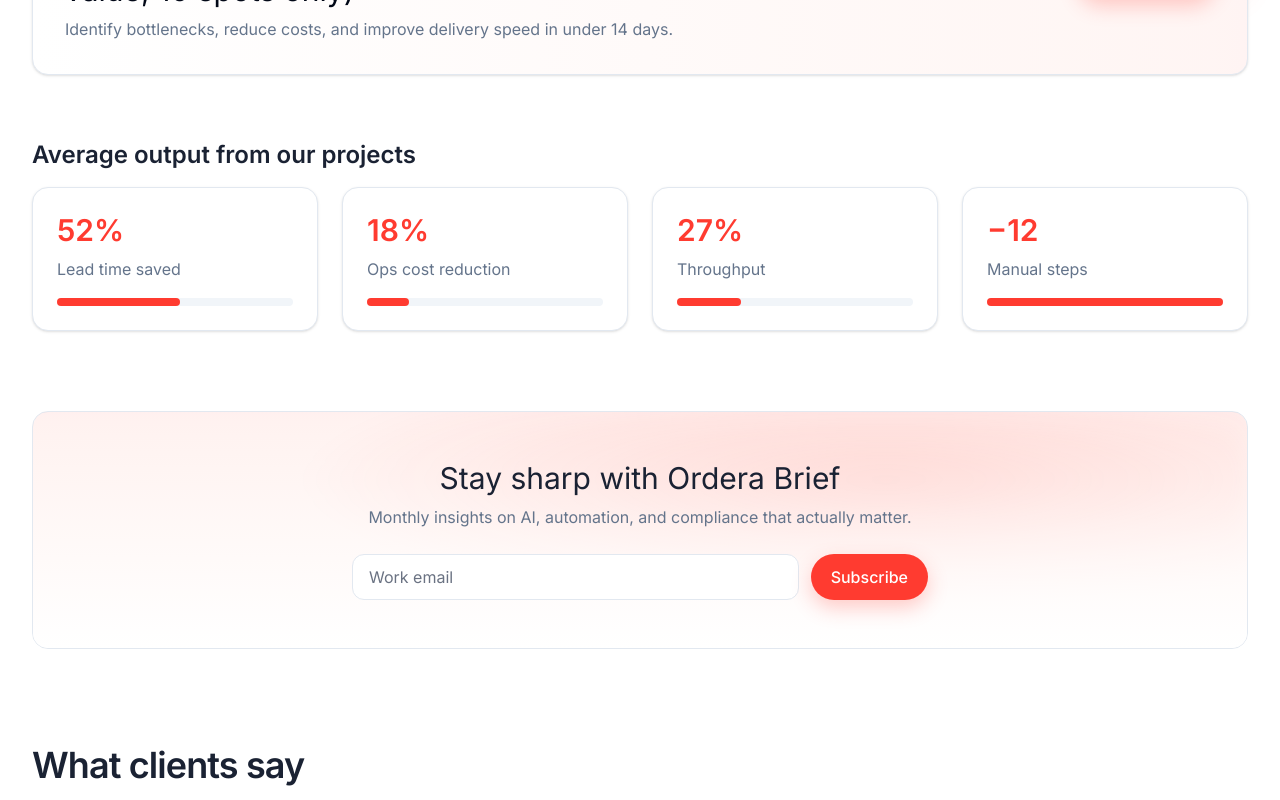
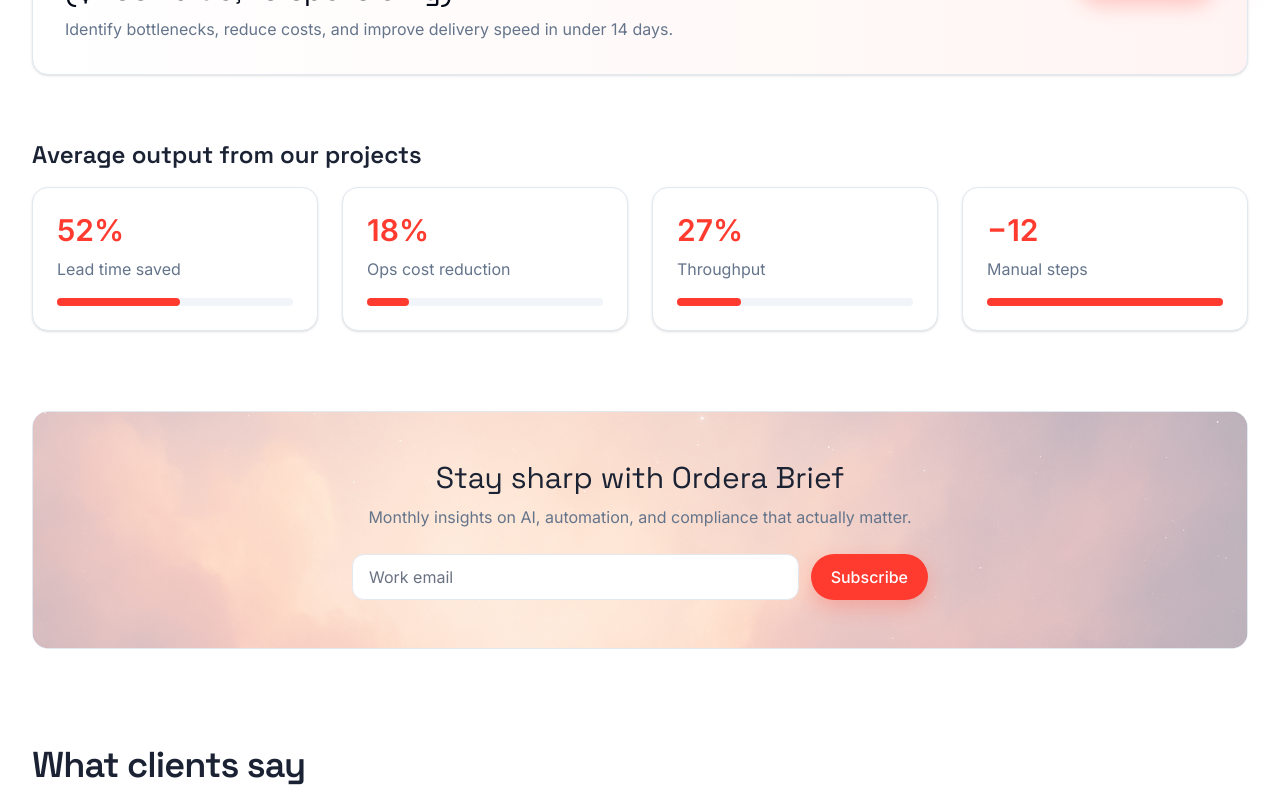
Before and after one commit to ShakibH/ordera-website, a Next.js app: page / in a window 1280 px wide. Shown: the part 1360-2160 px from the top of the page. Built offline with nearby package versions, Linux system fonts and the light colour scheme; no server answers.

Commit message:
global font rules updates

```diff
--- a/src/app/(routes)/blog/page.tsx
+++ b/src/app/(routes)/blog/page.tsx
@@ -127,7 +127,8 @@
       <section className="mt-16">
         <motion.div initial={{ opacity: 0, y: 12 }} whileInView={{ opacity: 1, y: 0 }} viewport={{ once: true }}
           className="relative overflow-hidden rounded-2xl border static-glow">
-          <div className="absolute inset-0 bg-gradient-to-r from-white to-[rgba(255,59,48,0.06)]" />
+          <div className="absolute inset-0 bg-newsletter" />
+          <div className="absolute inset-0 bg-white/60" />
           <div className="relative p-8 md:p-12 text-center">
             <h3 className="display text-3xl">Subscribe to Ordera Brief</h3>
             <p className="mt-2 text-muted-foreground">Monthly insights on AI, automation, and compliance that actually matter.</p>
--- a/src/app/globals.css
+++ b/src/app/globals.css
@@ -50,6 +50,7 @@
   --color-secondary-foreground: hsl(var(--secondary-foreground));
   --color-ring: hsl(var(--ring));
   --font-sans: var(--font-inter);
+  --font-display: var(--font-display);
   --font-serif: var(--font-ordera-serif);
   --font-mono: var(--font-geist-mono);
 }
@@ -138,7 +139,15 @@
 .post-title { max-width: 700px; margin: 0 auto 1rem auto; line-height: 1.2; }
 .post-content { max-width: 700px; margin: 0 auto; }
 
-.display { @apply font-sans; font-variation-settings: normal; }
+.display { font-family: var(--font-display), var(--font-inter), ui-sans-serif, system-ui, sans-serif; font-variation-settings: normal; }
+
+/* Newsletter background utility */
+.bg-newsletter {
+  background-image: url('/newsletter background.png');
+  background-size: cover;
+  background-repeat: no-repeat;
+  background-position: center;
+}
 
 /* Simple starfield animation */
 .stars {
--- a/src/app/layout.tsx
+++ b/src/app/layout.tsx
@@ -1,14 +1,11 @@
 import type { Metadata } from "next";
-import { Inter } from "next/font/google";
+import { Inter, Space_Grotesk } from "next/font/google";
 import "./globals.css";
 import Navbar from "./(site)/components/Navbar";
 import Footer from "./(site)/components/Footer";
 
-const inter = Inter({
-  variable: "--font-inter",
-  subsets: ["latin"],
-  display: "swap",
-});
+const inter = Inter({ variable: "--font-inter", subsets: ["latin"], display: "swap" });
+const display = Space_Grotesk({ variable: "--font-display", subsets: ["latin"], display: "swap", weight: ["400","500","600","700"] });
 
 export const metadata: Metadata = {
   title: {
@@ -45,7 +42,7 @@
 }>) {
   return (
     <html lang="en">
-      <body className={`${inter.variable} antialiased`}>
+      <body className={`${inter.variable} ${display.variable} antialiased`}>
         <Navbar />
         <main>{children}</main>
         <Footer />
--- a/src/app/page.tsx
+++ b/src/app/page.tsx
@@ -157,7 +157,8 @@
       {/* Newsletter (moved here between Stats and Testimonials; mobile-friendly form) */}
       <section className="container-page pb-24">
         <motion.div {...fadeUp} className="relative overflow-hidden rounded-2xl border static-glow">
-          <div className="absolute inset-0 bg-gradient-to-b from-[rgba(255,59,48,0.08)] to-white" />
+          <div className="absolute inset-0 bg-newsletter" />
+          <div className="absolute inset-0 bg-white/60" />
           <div className="relative p-8 md:p-12 text-center">
             <h3 className="display text-3xl">Stay sharp with Ordera Brief</h3>
             <p className="mt-2 text-muted-foreground">Monthly insights on AI, automation, and compliance that actually matter.</p>
```
Also changed, not shown: public/newsletter background.png (added).
